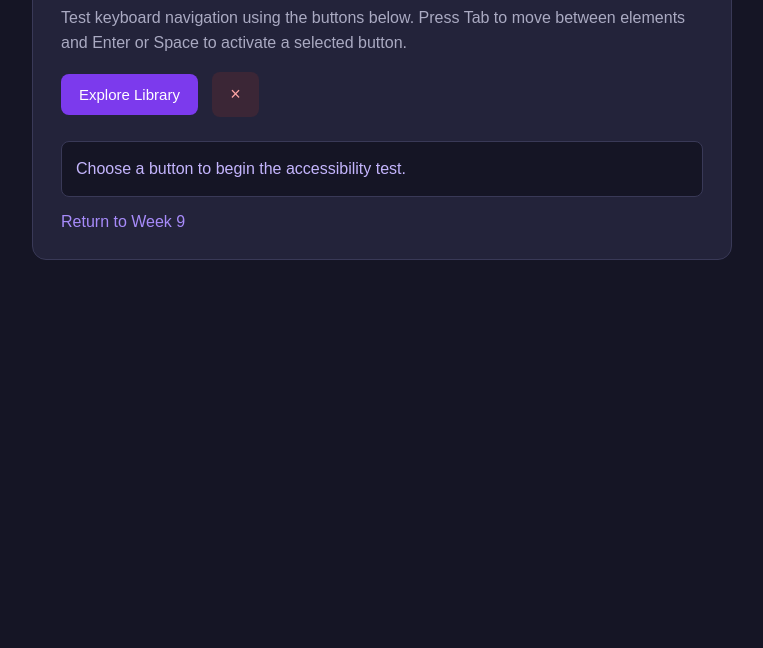
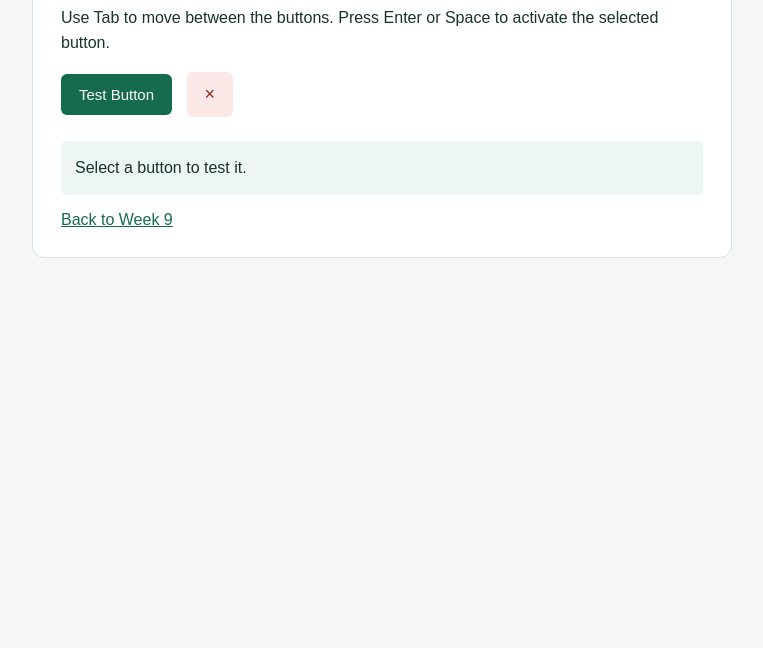
Before and after one commit to aidy40/web-programming, a plain HTML site: page week 9/ex_1.html in a window 1280 px wide. Shown: the part 152-800 px from the top of the page, without its empty margins (258-1021 px from the left). Drawn offline with Linux system fonts and the light colour scheme.

Commit message:
Update ex_1.html

```diff
--- a/week 9/ex_1.html
+++ b/week 9/ex_1.html
@@ -1,16 +1,15 @@
-
 <!DOCTYPE html>
 <html lang="en">
 <head>
   <meta charset="UTF-8">
   <meta name="viewport" content="width=device-width, initial-scale=1.0">
-  <title>Manga Library - Keyboard Navigation</title>
+  <title>Keyboard Access</title>
 
   <style>
     body {
       font-family: Arial, sans-serif;
-      background: #151525;
-      color: #f1f1f1;
+      background: #f4f7f5;
+      color: #18332b;
       margin: 0;
       padding: 30px;
     }
@@ -21,120 +20,98 @@
     }
 
     section {
-      background: #23233a;
+      background: white;
       padding: 28px;
-      border: 1px solid #393957;
-      border-radius: 14px;
+      border: 1px solid #d7e4dd;
+      border-radius: 12px;
     }
 
     h1 {
-      color: #c4b5fd;
+      color: #176b4d;
     }
 
     p {
       line-height: 1.6;
-      color: #aaaac2;
     }
 
     button {
       padding: 12px 18px;
       border: none;
-      border-radius: 8px;
+      border-radius: 6px;
       font-size: 15px;
       cursor: pointer;
-      transition: 0.3s;
     }
 
     .action {
-      background: #7c3aed;
+      background: #176b4d;
       color: white;
-    }
-
-    .action:hover {
-      background: #6d28d9;
     }
 
     .close {
       margin-left: 10px;
-      background: #3b2636;
-      color: #fca5a5;
+      background: #fce8e6;
+      color: #8f2520;
       font-size: 18px;
-    }
-
-    .close:hover {
-      background: #542c3c;
     }
 
     button:focus-visible,
     a:focus-visible {
-      outline: 3px solid #c4b5fd;
+      outline: 3px solid #e09f22;
       outline-offset: 4px;
     }
 
     #result {
       margin-top: 24px;
       padding: 14px;
-      background: #151525;
-      border: 1px solid #393957;
-      border-radius: 8px;
-      color: #c4b5fd;
+      background: #edf6f0;
+      border-radius: 6px;
     }
 
     a {
-      color: #a78bfa;
-      text-decoration: none;
-    }
-
-    a:hover {
-      text-decoration: underline;
+      color: #176b4d;
     }
   </style>
 </head>
 
 <body>
-
   <main>
     <section>
-
-      <h1>Manga Library Keyboard Test</h1>
+      <h1>Keyboard Access</h1>
 
       <p>
-        Test keyboard navigation using the buttons below.
-        Press Tab to move between elements and Enter or Space
-        to activate a selected button.
+        Use Tab to move between the buttons. Press Enter or Space
+        to activate the selected button.
       </p>
 
       <button class="action" type="button" id="action-button">
-        Explore Library
+        Test Button
       </button>
 
       <button
         class="close"
         type="button"
         id="close-button"
-        aria-label="Reset the test message"
+        aria-label="Close the test panel"
       >×</button>
 
       <p id="result" role="status" aria-live="polite">
-        Choose a button to begin the accessibility test.
+        Select a button to test it.
       </p>
 
-      <a href="index.html">Return to Week 9</a>
-
+      <a href="index.html">Back to Week 9</a>
     </section>
   </main>
 
   <script>
     document.getElementById('action-button').addEventListener('click', function() {
       document.getElementById('result').textContent =
-        'Success! You activated the library button using a mouse or keyboard.';
+        'The button works with a mouse or keyboard.';
     });
 
     document.getElementById('close-button').addEventListener('click', function() {
       document.getElementById('result').textContent =
-        'The test message has been reset. You can try again.';
+        'The close button was activated.';
     });
   </script>
-
 </body>
 </html>
```
